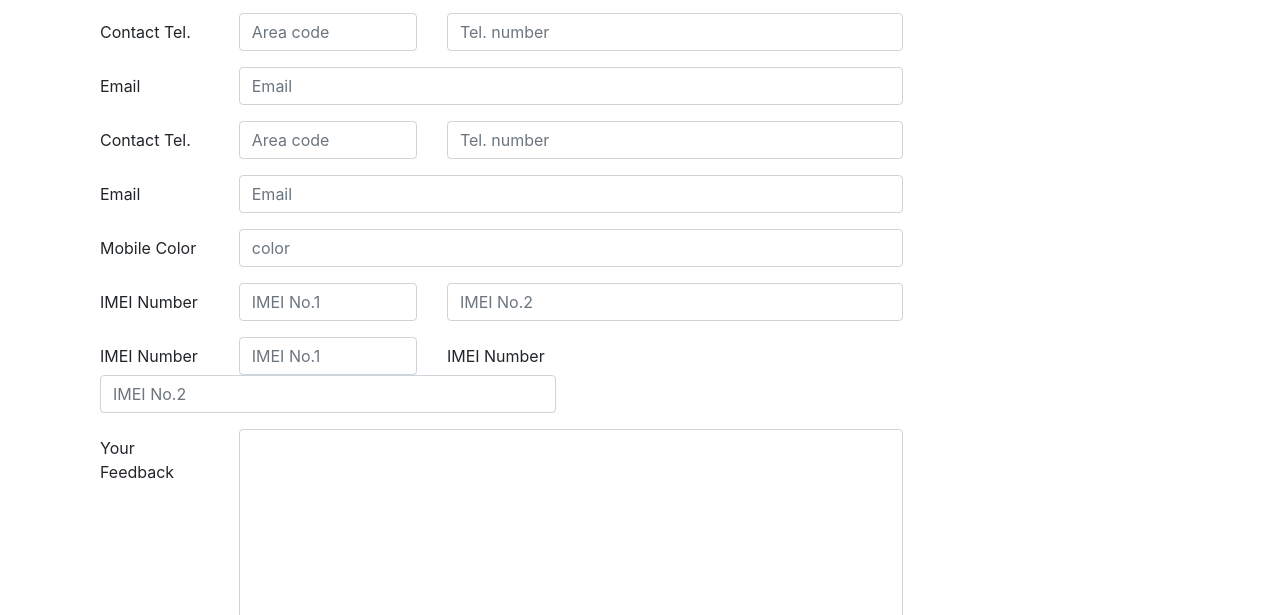
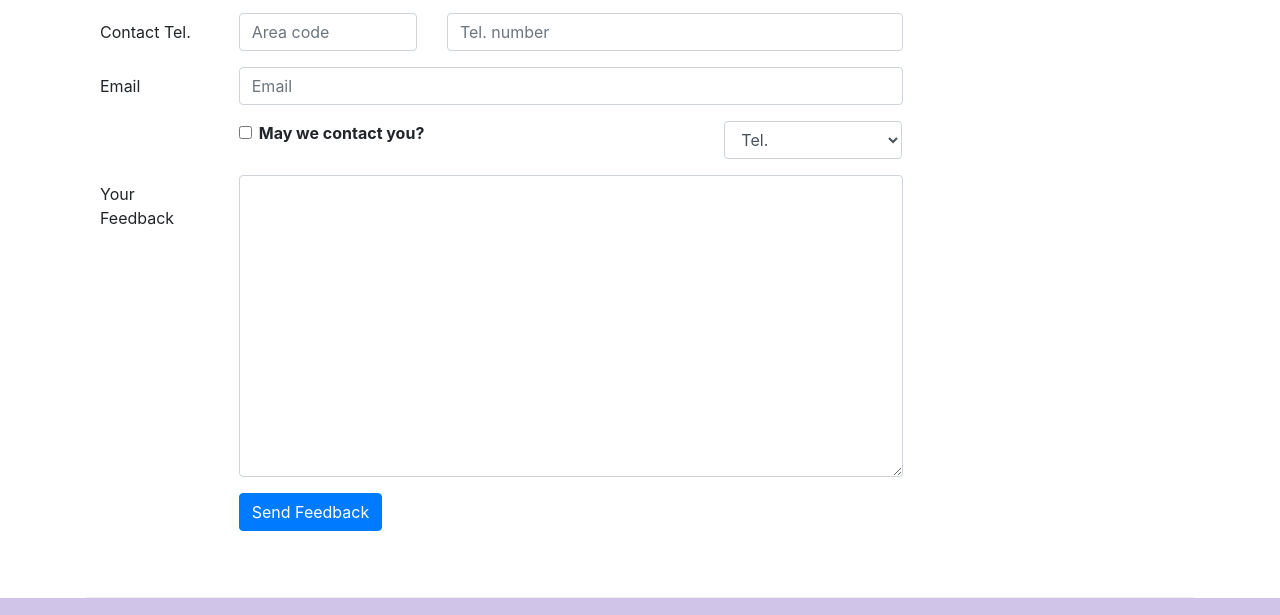
Before and after one commit to NIticache/Restaurant-website, a website: page contactus.html in a window 1280 px wide. Shown: the part 1030-1645 px from the top of the page. Drawn offline with nearby package versions, Linux system fonts and the light colour scheme; files that its build step writes are made by us from their sources.

```diff
--- a/contactus.html
+++ b/contactus.html
@@ -9,11 +9,12 @@
     <meta name="viewport" content="width=device-width, initial-scale=1, shrink-to-fit=no">
     <meta http-equiv="x-ua-compatible" content="ie=edge">
 
-    <!-- Bootstrap CSS -->
-    <link rel="stylesheet" href="node_modules/bootstrap/dist/css/bootstrap.min.css">
+  <!-- build:css css/main.css -->
+   <link rel="stylesheet" href="node_modules/bootstrap/dist/css/bootstrap.min.css">
     <link rel="stylesheet" href="node_modules/font-awesome/css/font-awesome.min.css">
     <link rel="stylesheet" href="node_modules/bootstrap-social/bootstrap-social.css">
-    <link rel ="stylesheet" href="css/style.css">
+    <link rel ="stylesheet" href="css/styles.css">
+    <!-- endbuild -->
 </head>
 
 <body>
@@ -129,55 +130,22 @@
                             <input type="email" class="form-control" id="emailid" name="emailid" placeholder="Email">
                         </div>
                     </div>
-
                     <div class="form-group row">
-                        <label for="telnum" class="col-12 col-md-2 col-form-label">Contact Tel.</label>
-                        <div class="col-5 col-md-3">
-                            <input type="tel" class="form-control" id="areacode" name="areacode" placeholder="Area code">
+                        <div class="col-md-6 offset-md-2">
+                            <div class="form-check">
+                                <input type="checkbox" class="form-check-input" name="approve" id="approve" value="">
+                                <label class="form-check-label" for="approve">
+                                    <strong>May we contact you?</strong>
+                                </label>
+                            </div>
                         </div>
-                        <div class="col-7 col-md-7">
-                            <input type="tel" class="form-control" id="telnum" name="telnum" placeholder="Tel. number">
+                        <div class="col-md-3 offset-md-1">
+                            <select class="form-control">
+                                <option>Tel.</option>
+                                <option>Email</option>
+                            </select>
                         </div>
                     </div>
-                    <div class="form-group row">
-                        <label for="emailid" class="col-md-2 col-form-label">Email</label>
-                        <div class="col-md-10">
-                            <input type="email" class="form-control" id="emailid" name="emailid" placeholder="Email">
-                        </div>
-                    </div>
-
-                    <div class="form-group row">
-                        <label for="color" class="col-md-2 col-form-label">Mobile Color</label>
-                        <div class="col-md-10">
-                            <input type="text" class="form-control" id="color" name="color" placeholder="color">
-                        </div>
-                    </div>
-
-                    <div class="form-group row">
-                        <label for="IMEI 1" class="col-12 col-md-2 col-form-label">IMEI Number</label>
-                        <div class="col-5 col-md-3">
-                            <input type="tel" class="form-control" id="IMEI 1" name="IMEI 1" placeholder="IMEI No.1">
-                        </div>
-                        <div class="col-7 col-md-7">
-                            <input type="tel" class="form-control" id="IMEI 1" name="IMEI 1" placeholder="IMEI No.2">
-                        </div>
-                    </div>
-
-
-
-                    <div class="form-group row">
-                        <label for="IMEI 1" class="col-12 col-md-2 col-form-label">IMEI Number</label>
-                        <div class="col-5 col-md-3">
-                            <input type="tel" class="form-control" id="IMEI 1" name="IMEI 1" placeholder="IMEI No.1">
-                        </div>
-                        <label for="IMEI 1" class="col-12 col-md-2 col-form-label">IMEI Number</label>
-                        <div class="col-7 col-md-7">
-                            <input type="tel" class="form-control" id="IMEI 1" name="IMEI 1" placeholder="IMEI No.2">
-                        </div>
-                    </div>
-
-
-
                     <div class="form-group row">
                         <label for="feedback" class="col-md-2 col-form-label">Your Feedback</label>
                         <div class="col-md-10">
@@ -190,6 +158,8 @@
                         </div>
                     </div>
                 </form>
+
+
             </div>
              <div class="col-12 col-md">
             </div>
@@ -240,11 +210,12 @@
         </div>
     </footer>
     <!-- jQuery first, then Popper.js, then Bootstrap JS. -->
+    <!-- build:js js/main.js -->
     <script src="node_modules/jquery/dist/jquery.slim.min.js"></script>
     <script src="node_modules/popper.js/dist/umd/popper.min.js"></script>
     <script src="node_modules/bootstrap/dist/js/bootstrap.min.js"></script>
     <script src="js/scripts.js"> </script>
-
+    <!-- endbuild -->
 </body>
 
 </html>
```
Also changed, not shown: aboutus.html (+12 -5 lines), index.html (+4 -2 lines), package.json (+12 -2 lines), 2 other files.
